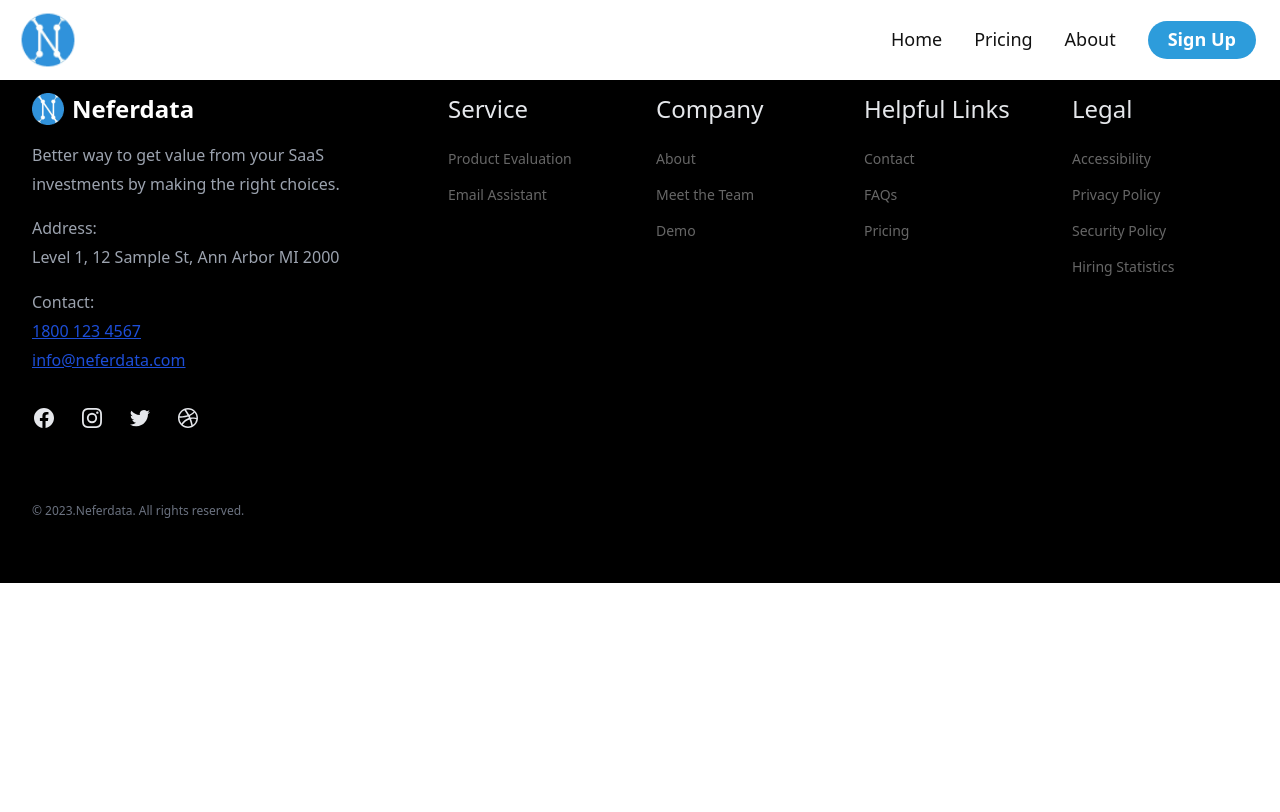
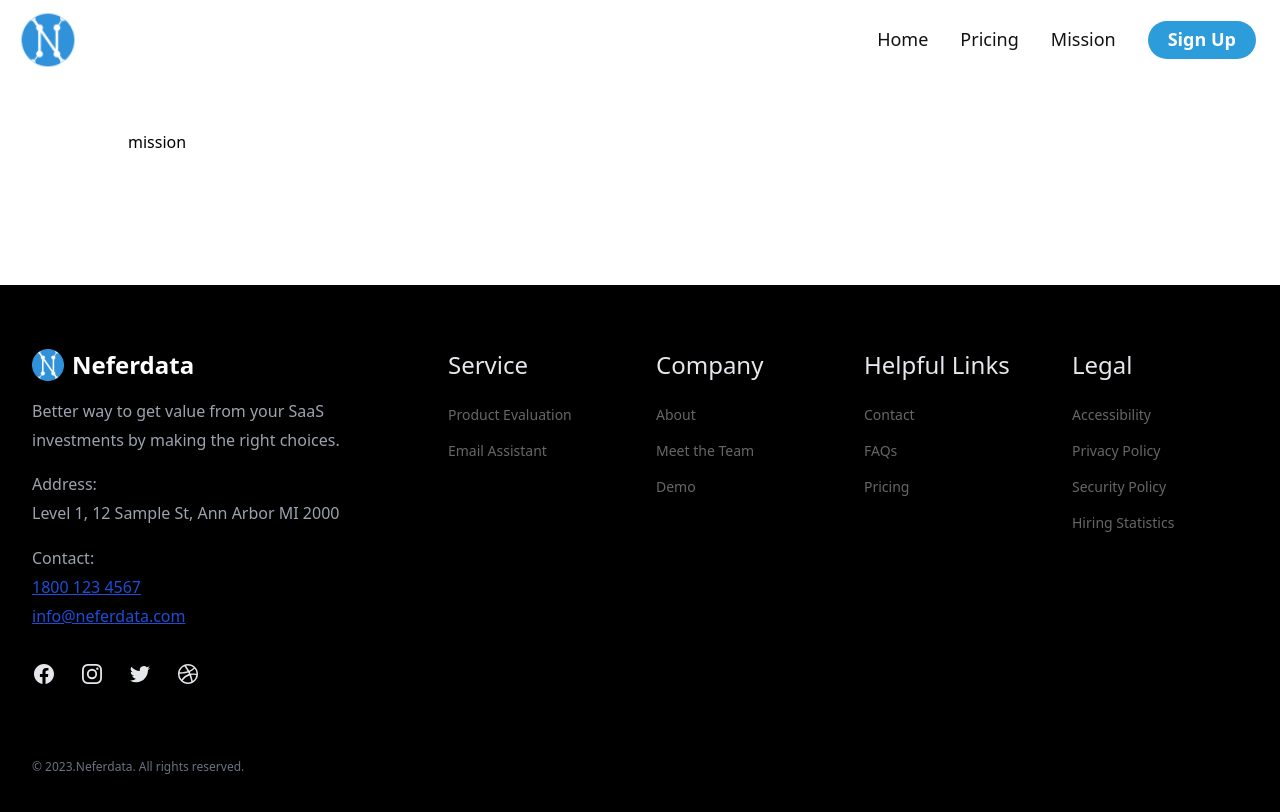
Before and after one commit to Hamdysaad20/NeferData_LandingPages, a React (Vite) app: page /mission in a window 1280 px wide. Shown: the top 812 px of the page. Built offline with nearby package versions, Linux system fonts and the light colour scheme.

Commit message:
Update Navbar and Mission page

```diff
--- a/src/Components/Navbar/Navbar.jsx
+++ b/src/Components/Navbar/Navbar.jsx
@@ -9,7 +9,7 @@ import "./Nav.css";
 const LINKS = [
   { main: { link: "/", title: "Home" }, hasDropDown: false },
   { main: { link: "/pricing", title: "Pricing" }, hasDropDown: false },
-  { main: { link: "/about", title: "about" }, hasDropDown: false },
+  { main: { link: "/mission", title: "Mission" }, hasDropDown: false },
 
 ];
 
--- a/src/Pages/Mission.jsx
+++ b/src/Pages/Mission.jsx
@@ -1,8 +1,7 @@
-import React from 'react'
 
 function  Mission (){
   return (
-    <div>
+    <div className=' p-32'>
       <h1>mission</h1>
     </div>
   )
```
Also changed, not shown: src/main.jsx (+1 -7 lines).
